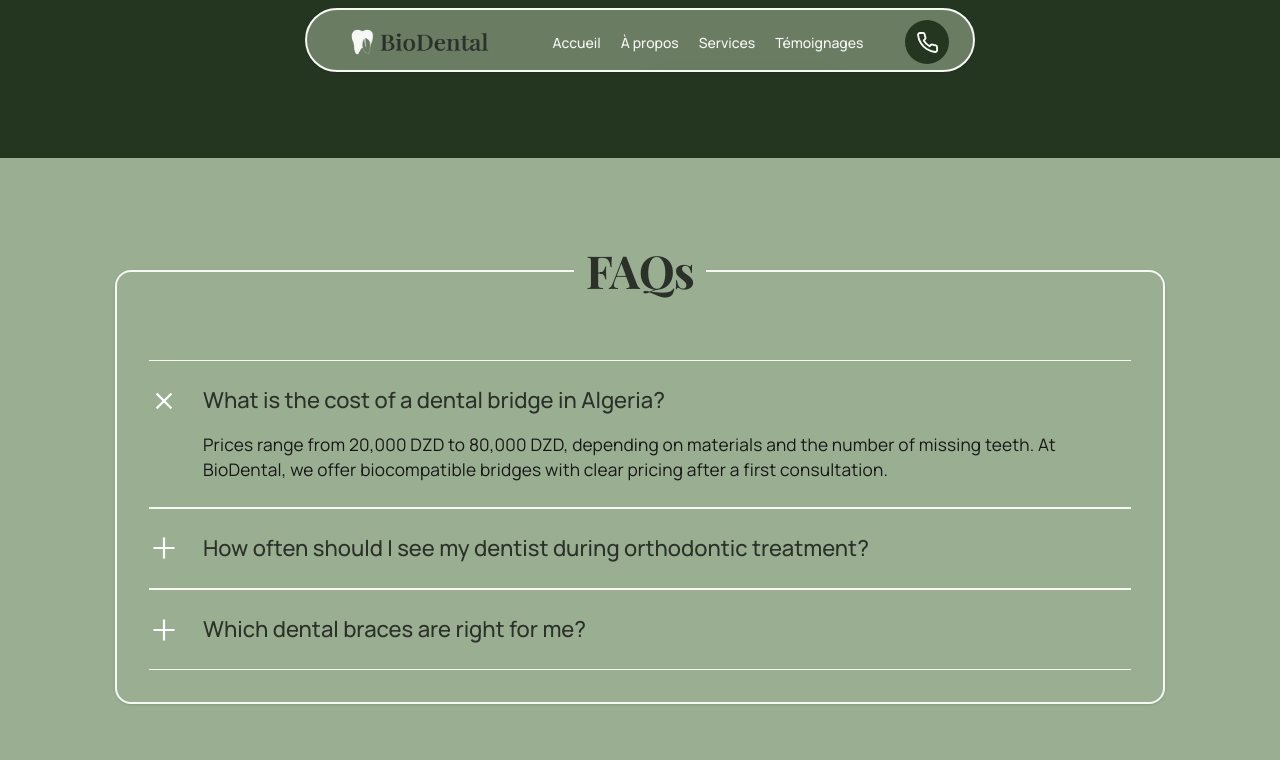
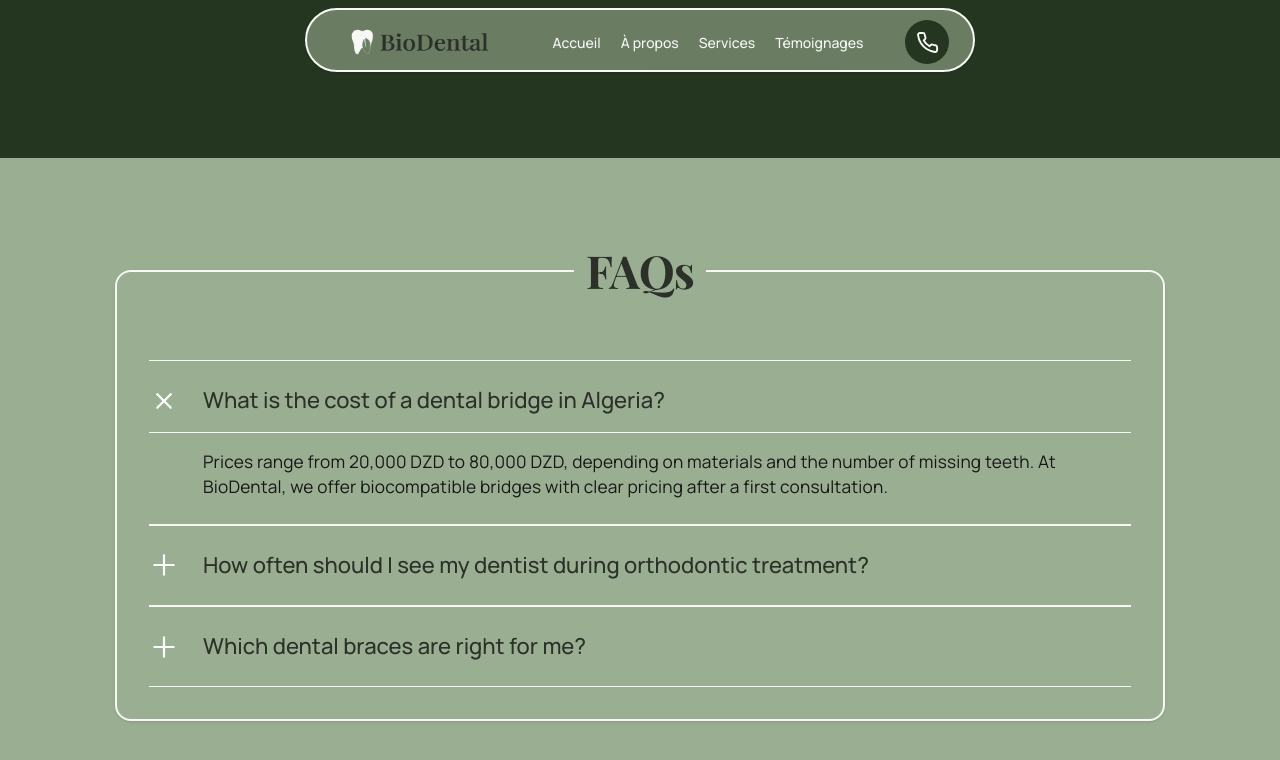
Before and after one commit to Fodilben/biodental, a Next.js app: page / in a window 1280 px wide. Both pictures are taken after a click on the button "What is the cost of a dental bridge in Algeria?". Shown: the part 4295-5055 px from the top of the page. Built offline with nearby package versions, Linux system fonts and the light colour scheme.

Commit message:
fix the faq animation

```diff
--- a/src/components/homeSections/FAQ/FAQ.tsx
+++ b/src/components/homeSections/FAQ/FAQ.tsx
@@ -8,9 +8,11 @@ import {
   AccordionTrigger,
 } from "../../ui/accordion";
 import { Card, CardContent } from "../../ui/card";
-import { motion } from "framer-motion";
+import { motion, AnimatePresence } from "framer-motion";
 
-const MotionCard = motion(Card);
+const MotionContent = motion(CardContent);
+const MotionAccordionContent = motion(AccordionContent);
+
 export const FAQ = () => {
   // FAQ data for mapping
   const faqItems = [
@@ -39,14 +41,14 @@ export const FAQ = () => {
         </div>
 
         {/* FAQ Card */}
-        <MotionCard
+        <Card className="rounded-2xl border-2 border-solid border-[#f7f7f5] mt-0   md:mt-8  pt-5 md:pt-14">
+          <MotionContent
+            className="p-8"
             initial={{ opacity: 0, y: 50 }}
             whileInView={{ opacity: 1, y: 0 }}
             transition={{ duration: 1.2, type: "spring" }}
             viewport={{ once: true, amount: 0.2 }}
-           className="rounded-2xl border-2 border-solid border-[#f7f7f5] mt-0   md:mt-8  pt-5 md:pt-14"
           >
-              <CardContent className="p-8">
             <Accordion type="single" collapsible className="w-full">
               {faqItems.map((item, index) => (
                 <AccordionItem
@@ -58,18 +60,30 @@ export const FAQ = () => {
                     <span className="relative flex items-center justify-center">
                       <AiOutlinePlus className="h-[30px] w-[30px] flex-shrink-0 text-white transition-transform duration-300 group-data-[state=open]:rotate-45" />
                     </span>
-                        <span className="text-left text-[20px] md:text-[22px] font-medium text-[#2b3029]  ">
+                    <span className="text-left text-[20px] md:text-[22px] font-medium text-[#2b3029]">
                       {item.question}
                     </span>
                   </AccordionTrigger>
-                      <AccordionContent className="pl-[54px] transition-all duration-500 ease-in-out data-[state=open]:opacity-100 data-[state=open]:translate-y-0 data-[state=closed]:opacity-0 data-[state=closed]:-translate-y-2  text-[16px] md:text-[17.3px] md:tracking-[0.18px] md:leading-[25.2px]">
+                  <AccordionContent
+                    className="relative text-[16px] md:text-[17.3px] md:tracking-[0.18px] md:leading-[25.2px] data-[state=open]:animate-accordion-down data-[state=closed]:animate-accordion-up overflow-hidden"
+                  >
+                      <motion.div
+                        initial={{ opacity: 0, y: -10 }}
+                        animate={{ opacity: 1, y: 0 }}
+                        exit={{ opacity: 0, y: -10 }}
+                        transition={{ duration: 0.3, ease: "easeInOut" }}
+                         className="pt-4 border-t border-[#f7f7f5]"
+                      >
+                    <div className="pl-[54px]">
                         {item.answer || "Content not provided"}
+                    </div>
+                      </motion.div>
                   </AccordionContent>
                 </AccordionItem>
               ))}
             </Accordion>
-              </CardContent>
-        </MotionCard>
+          </MotionContent>
+        </Card>
       </div>
     </div>
   );
--- a/tailwind.config.js
+++ b/tailwind.config.js
@@ -80,8 +80,8 @@ module.exports = {
         },
       },
       animation: {
-        "accordion-down": "accordion-down 0.2s ease-out",
-        "accordion-up": "accordion-up 0.2s ease-out",
+        "accordion-down": "accordion-down 0.3s ease-out",
+        "accordion-up": "accordion-up 0.3s ease-out",
         appear: "appear 0.7s ease-out forwards",
         slideDownAndFadeIn: 'slideDownAndFadeIn 0.38s cubic-bezier(0.4,0,0.2,1) both',
       },
```
Lines whose indentation alone changed are shown as unchanged.
